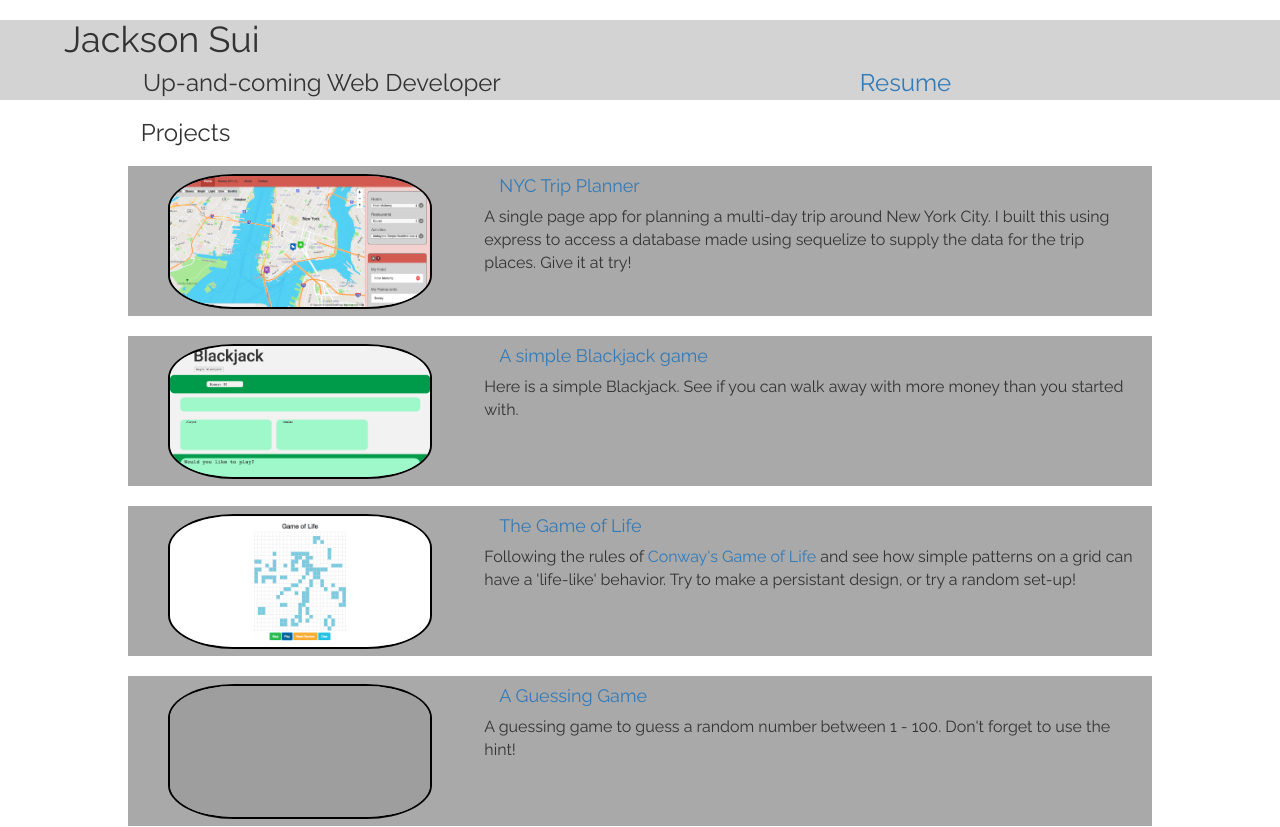
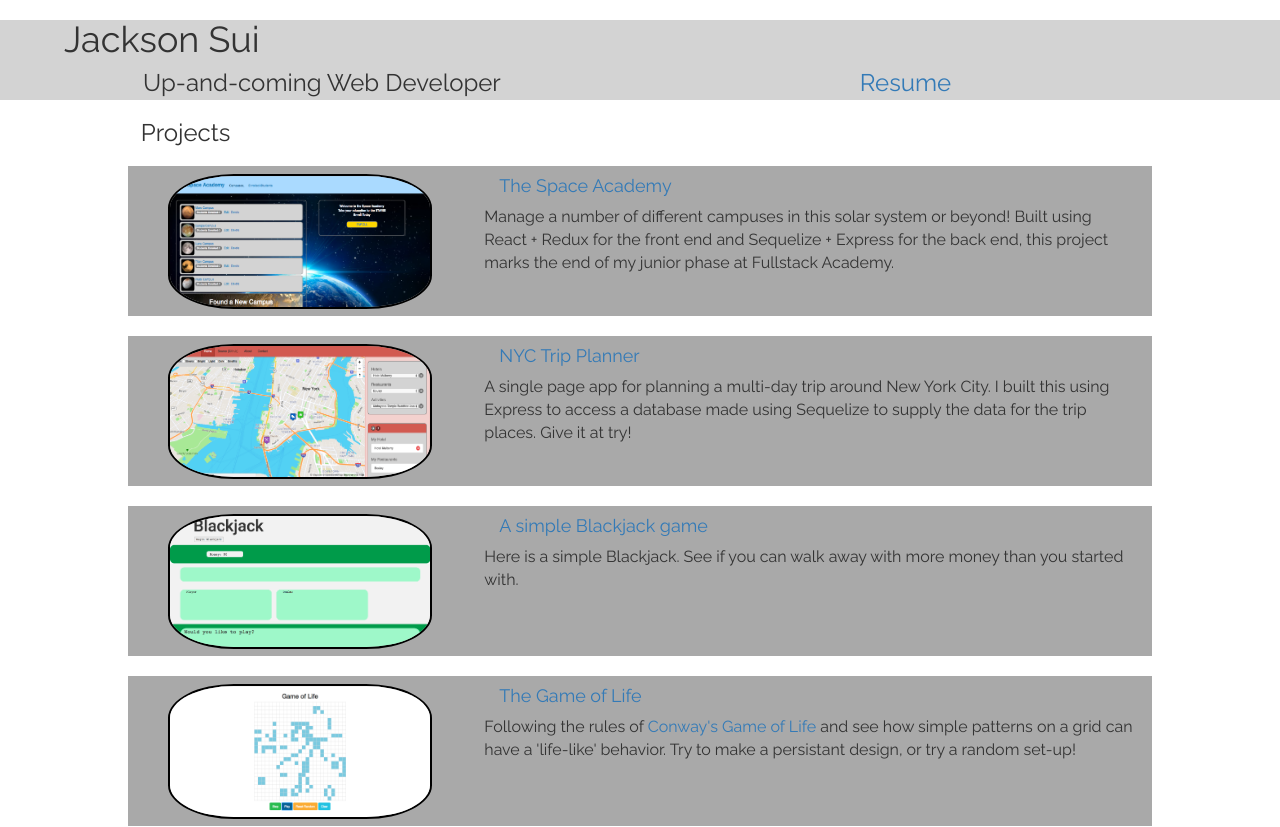
Before and after one commit to Kiro705/profilePage, a plain HTML site: page index.html in a window 1280 px wide. Shown: the top 827 px of the page. Drawn offline with nearby package versions, Linux system fonts and the light colour scheme; grey boxes are pictures that could not be loaded.

Commit message:
added space academy

```diff
--- a/index.html
+++ b/index.html
@@ -29,13 +29,23 @@
           </div>
           <ul id='list'>
 
+            <li id='spaceAcademy' class='project'>
+              <div class = "col-md-4 pro_img">
+                <a href="https://jsui1-space-academy.herokuapp.com/"><img class = 'image' src='./img/space_academy_img.png' alt='Space Academy image' ></a>
+              </div>
+              <div class = 'col-md-8 pro_text'>
+                <h4><a href="https://jsui1-space-academy.herokuapp.com/">The Space Academy</a></h4>
+                <p>Manage a number of different campuses in this solar system or beyond!  Built using React + Redux for the front end and Sequelize + Express for the back end, this project marks the end of my junior phase at Fullstack Academy.</p>
+              </div>
+            </li>
+
             <li id='tripPlanner' class='project'>
               <div class = "col-md-4 pro_img">
                 <a href="https://jsui1-trip-planner.herokuapp.com/"><img class = 'image' src='./img/Trip_planner_img.png' alt='Trip Planner image' ></a>
               </div>
               <div class = 'col-md-8 pro_text'>
                 <h4><a href="https://jsui1-trip-planner.herokuapp.com/">NYC Trip Planner</a></h4>
-                <p>A single page app for planning a multi-day trip around New York City.  I built this using express to access a database made using sequelize to supply the data for the trip places.  Give it at try!</p>
+                <p>A single page app for planning a multi-day trip around New York City.  I built this using Express to access a database made using Sequelize to supply the data for the trip places.  Give it at try!</p>
               </div>
             </li>
 
```
Also changed, not shown: img/space_academy_img.png (added).
